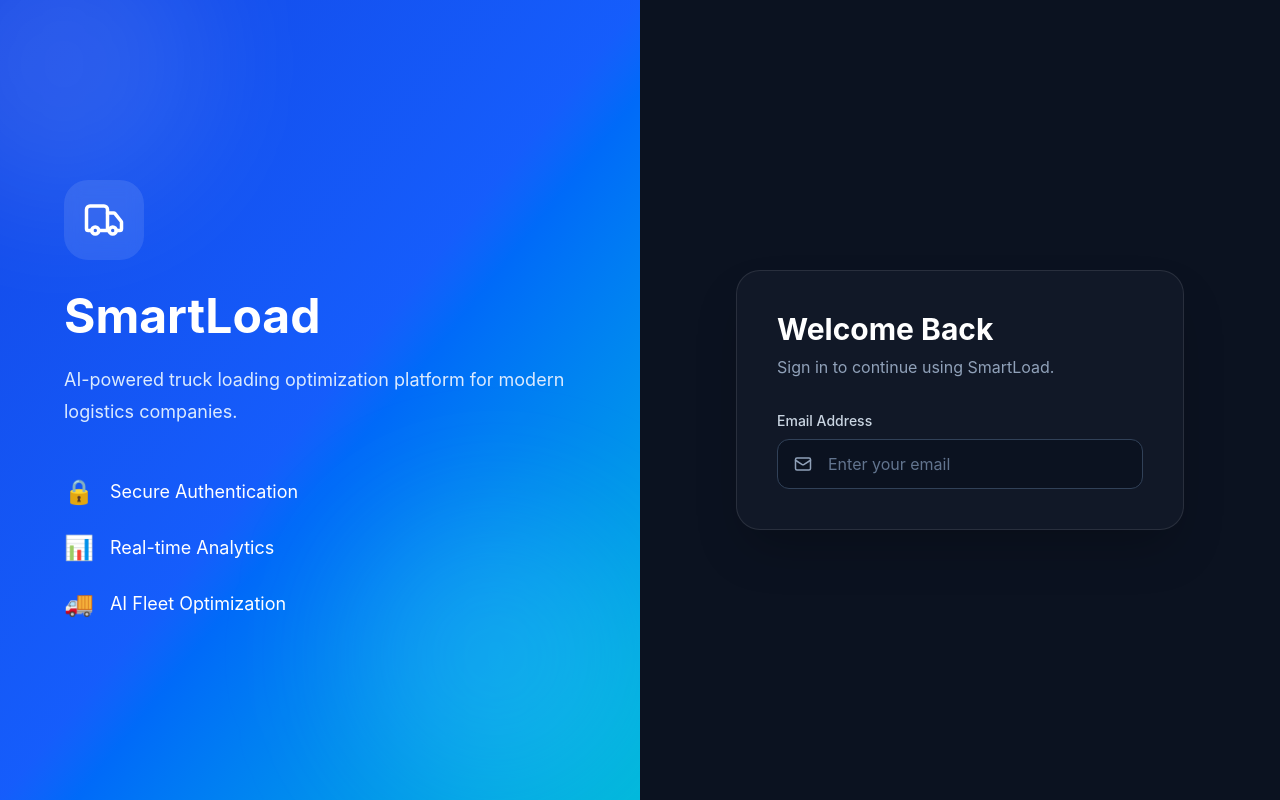
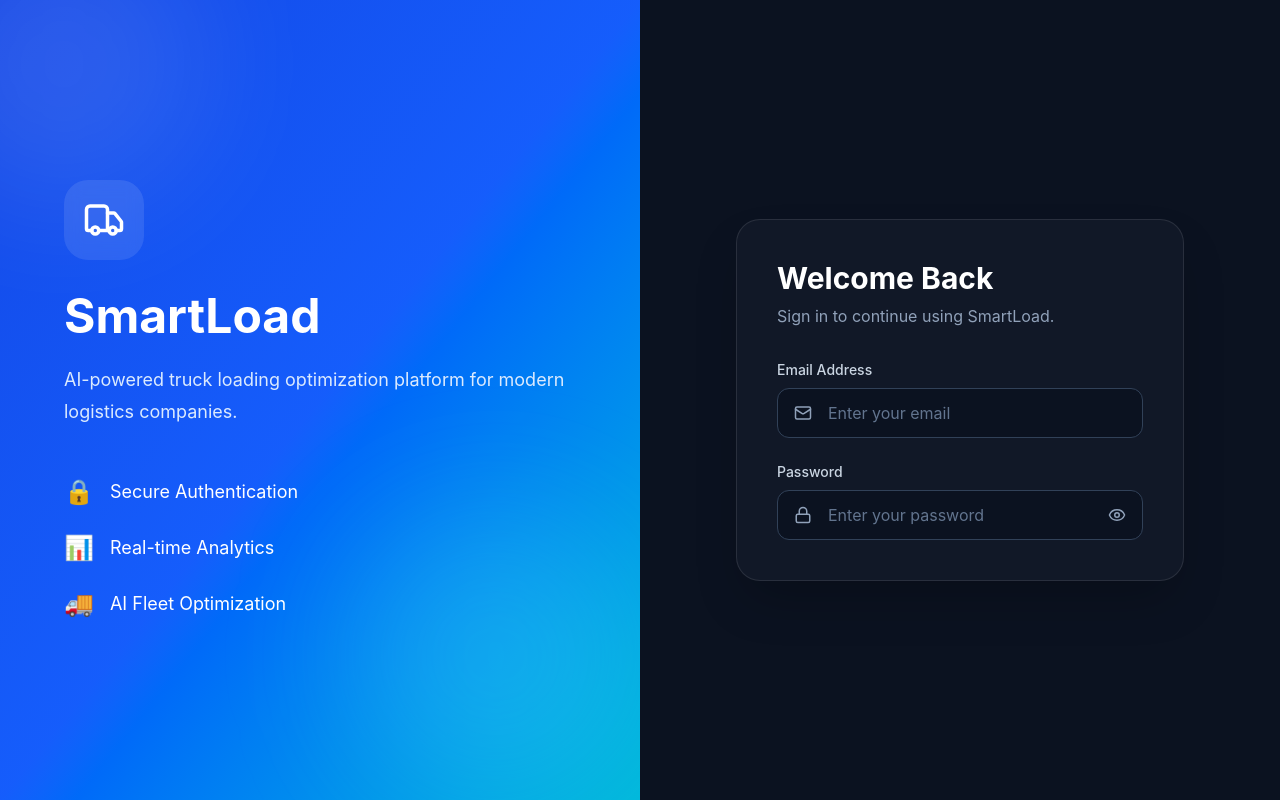
Before and after one commit to bstar042005/Smart-Truck-Loading-Optimization-System, a React app in the folder frontend/: page /login in a window 1280 px wide. Built offline with nearby package versions, Linux system fonts and the light colour scheme; the HTML template or start-up script is replaced by a standard one.

Commit message:
feat: add reusable password field component

```diff
--- a/frontend/src/components/forms/PasswordField.jsx
+++ b/frontend/src/components/forms/PasswordField.jsx
@@ -0,0 +1,72 @@
+import { forwardRef, useState } from "react";
+import { Eye, EyeOff, Lock } from "lucide-react";
+
+const PasswordField = forwardRef(
+  (
+    {
+      label,
+      placeholder,
+      value,
+      onChange,
+      name,
+      error,
+      ...props
+    },
+    ref
+  ) => {
+    const [showPassword, setShowPassword] = useState(false);
+
+    return (
+      <div className="space-y-2">
+        <label className="block text-sm font-medium text-slate-300">
+          {label}
+        </label>
+
+        <div
+          className={`flex items-center rounded-xl border bg-[#0B1220] transition ${
+            error
+              ? "border-red-500"
+              : "border-slate-700 focus-within:border-blue-500"
+          }`}
+        >
+          <div className="pl-4 text-slate-400">
+            <Lock size={18} />
+          </div>
+
+          <input
+            ref={ref}
+            type={showPassword ? "text" : "password"}
+            name={name}
+            value={value}
+            onChange={onChange}
+            placeholder={placeholder}
+            className="w-full bg-transparent px-4 py-3 text-white outline-none placeholder:text-slate-500"
+            {...props}
+          />
+
+          <button
+            type="button"
+            onClick={() => setShowPassword(!showPassword)}
+            className="pr-4 text-slate-400 transition hover:text-white"
+          >
+            {showPassword ? (
+              <EyeOff size={18} />
+            ) : (
+              <Eye size={18} />
+            )}
+          </button>
+        </div>
+
+        {error && (
+          <p className="text-sm text-red-400">
+            {error}
+          </p>
+        )}
+      </div>
+    );
+  }
+);
+
+PasswordField.displayName = "PasswordField";
+
+export default PasswordField;
--- a/frontend/src/pages/auth/Login.jsx
+++ b/frontend/src/pages/auth/Login.jsx
@@ -1,6 +1,7 @@
 import { Mail } from "lucide-react";
 import AuthLayout from "../../components/auth/AuthLayout";
 import InputField from "../../components/forms/InputField";
+import PasswordField from "../../components/forms/PasswordField";
 
 export default function Login() {
   return (
@@ -14,6 +15,11 @@
           placeholder="Enter your email"
           icon={Mail}
         />
+
+        <PasswordField
+          label="Password"
+          placeholder="Enter your password"
+        />
       </form>
     </AuthLayout>
   );
```
